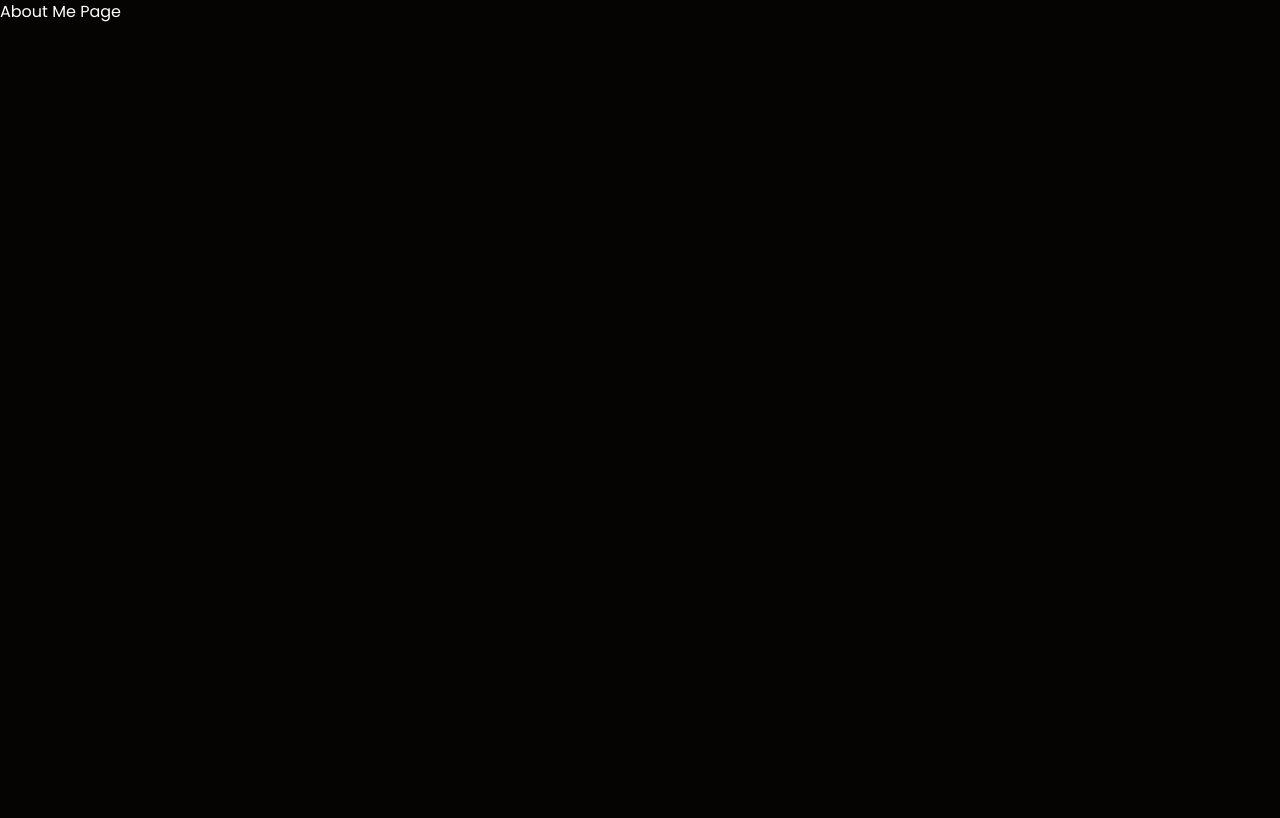
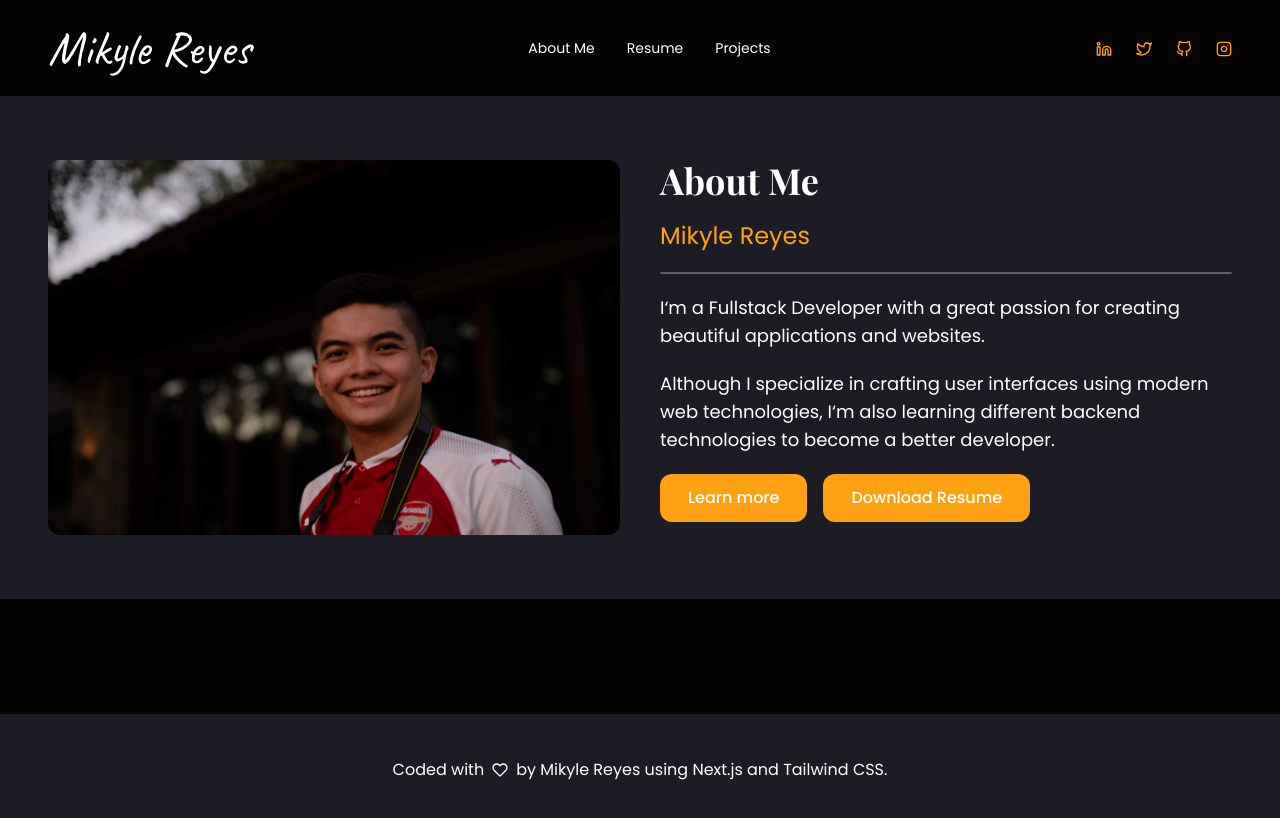
Before and after one commit to muhkyle17/portfolio-website, a Next.js app: page /about-me in a window 1280 px wide. Shown: the top 818 px of the page. Built offline with nearby package versions, Linux system fonts and the light colour scheme; a web font is replaced by a local one.

Commit message:
Add about page structure

```diff
--- a/pages/about-me.js
+++ b/pages/about-me.js
@@ -1,8 +1,17 @@
+import Header from '../components/common/Header'
+import Footer from '../components/common/Footer'
+
+import About from '../components/About'
+
 const AboutMePage = () => {
   return (
-    <div>
-      <p>About Me Page</p>
-    </div>
+    <>
+      <Header />
+      <div className='mt-24 mb-[7.2rem]'>
+        <About />
+      </div>
+      <Footer />
+    </>
   )
 }
 
--- a/pages/index.js
+++ b/pages/index.js
@@ -20,7 +20,6 @@ export default function Home() {
       <div className='relative'>
         <Header />
         <Hero />
-        {/* <About /> */}
         <PortfolioHome />
         <Skills />
         <Footer />
```
